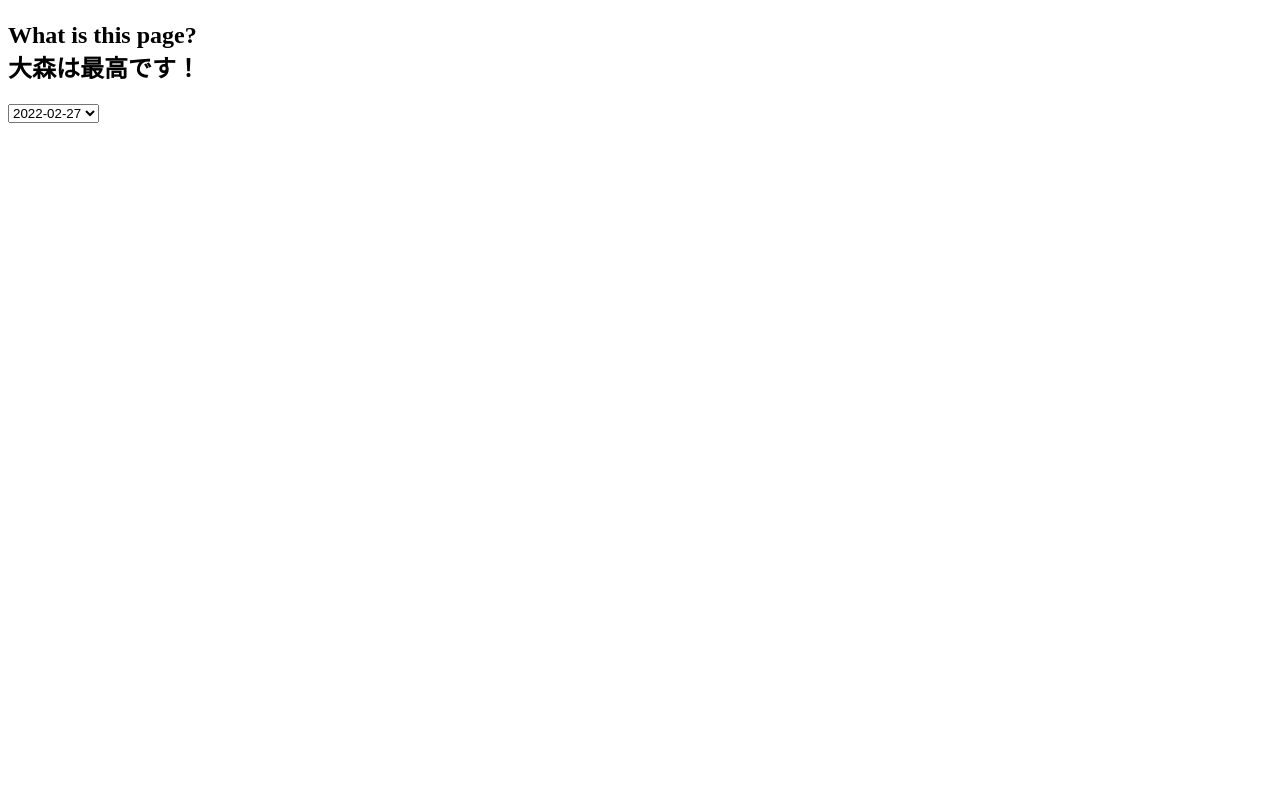
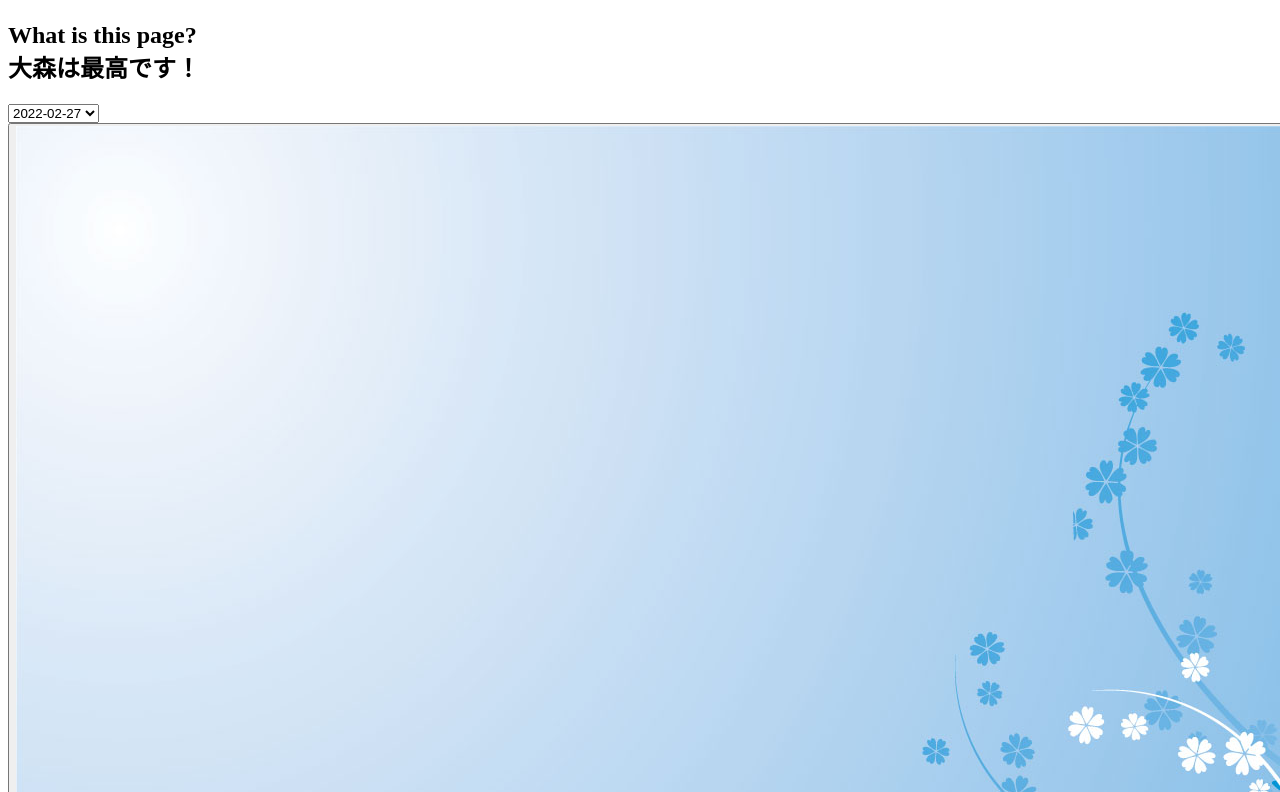
Before and after one commit to Ogasa-Kazuma/blog, a Next.js app: page / in a window 1280 px wide. Shown: the part 768-1560 px from the top of the page. Before the commit the page ends 899 px from the top, so only its background shows below. Built offline with nearby package versions, Linux system fonts and the light colour scheme.

Commit message:
GET articles and display its

```diff
--- a/pages/api/articles.js
+++ b/pages/api/articles.js
@@ -1,4 +1,10 @@
 export default function handler(req, res) {
   console.log("access detect")
-  res.status(200).json({ "post_date": '2023-02-26' })
+  res.status(200).json({
+      "articles": [
+        {"id": "id111", "post_date": '2023-02-26', "img": "img/flower.jpg"},
+        {"id": "id222", "post_date": '2023-02-25', "img": "img/flower.jpg"}
+      ]
+    }
+)
 }
--- a/pages/posts/first-post.tsx
+++ b/pages/posts/first-post.tsx
@@ -76,6 +76,50 @@ function PageExplain(){
   )
 }
 
+function ArticleImg(props){
+  return(
+    <div className = "basis-1/2 inline-block rounded-full bg-gray-500/50">
+      <img src = {props.article.img} className = "h-full w-full object-cover rounded-full"/>
+    </div>
+  )
+}
+
+function ArticleIcon(props){
+  return(
+    <button className = "flex flex-row w-8/12 bg-gray-500/50 break-all rounded-full my-8 mx-20" type = "button">
+      <ArticleImg article = {props.article}/>
+    </button>
+  )
+}
+
+
+function OneArticleIconArea(props){
+  return(
+    <form id = {props.article.id}  className = "flex flex-col justify-center items-center" onClick={() => moveToArticlePage(props.article.id)}>
+      <ArticleIcon article = {props.article}/>
+    </form>
+  )
+}
+
+function moveToArticlePage(props){
+  return(
+    <div>
+    </div>
+  )
+}
+function ArticleDisplayArea(props){
+  // 複数の記事の一覧を表示する領域
+  return(
+    <div>
+      {
+        // 1つ1つの記事を表示していく
+        props.articles.map(article => (
+          <OneArticleIconArea id = {article.id} article = {article} />
+        ))
+      }
+    </div>
+  )
+}
 
 
 function ArticleSearchArea(){
@@ -104,6 +148,7 @@ function ArticleSearchArea(){
   return(
     <div>
       <ArticleSearchForm callback = {setContact}/>
+      <ArticleDisplayArea articles = {posts.articles}/>
     </div>
   )
 }
```
